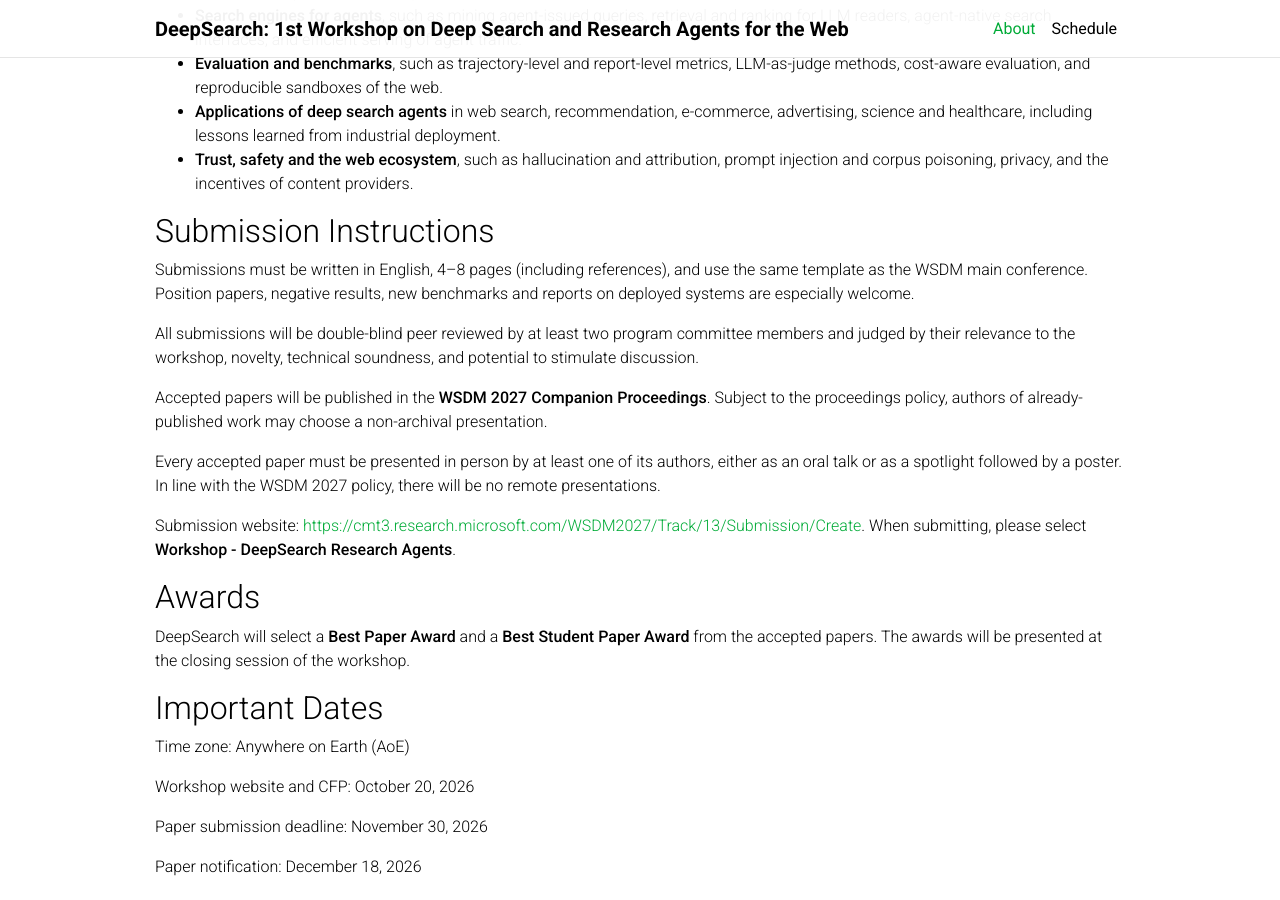
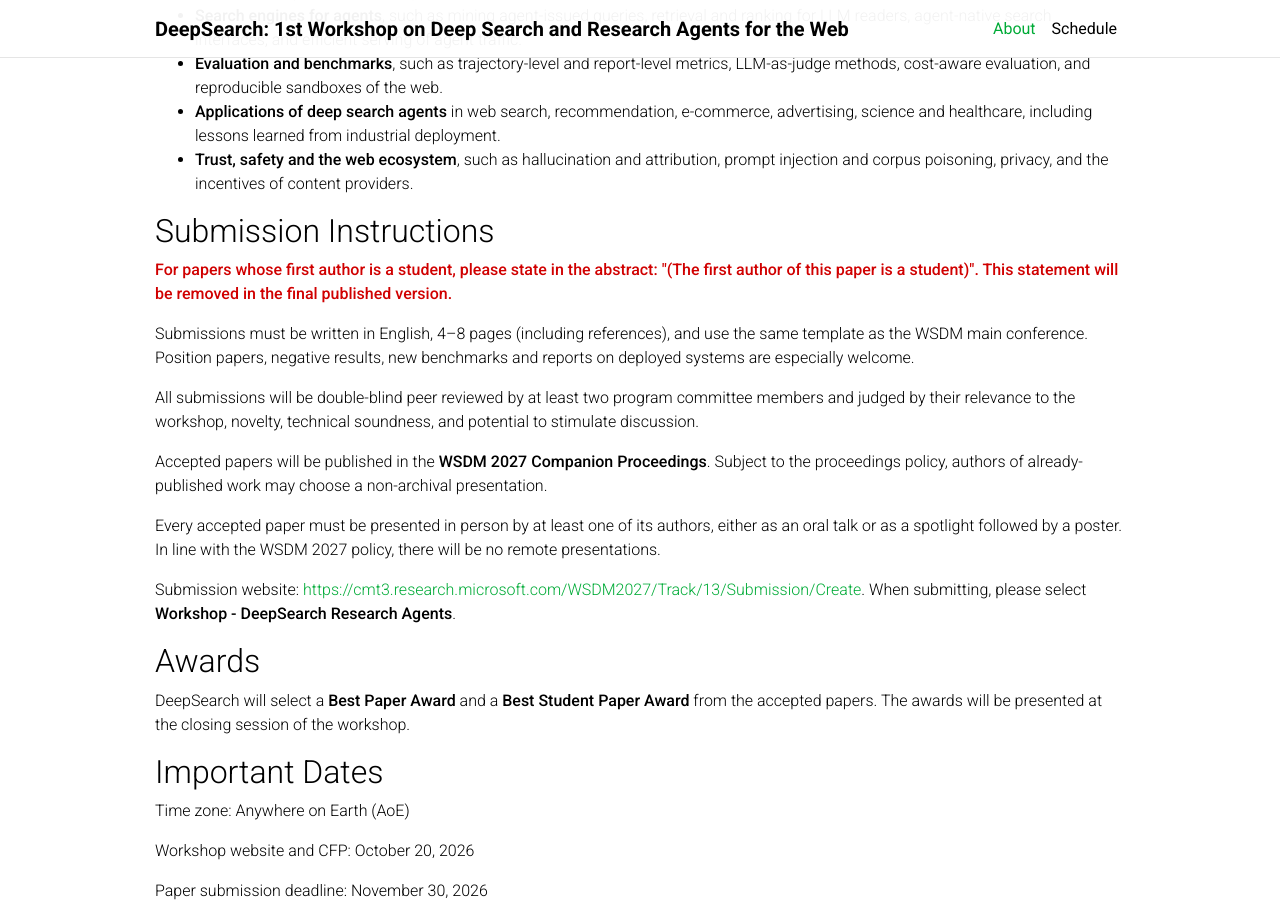
Before and after one commit to WSDM-Agent/1st-DeepSearch-Workshop-WSDM-2027, a Jekyll site: the page built from index.md, in a window 1280 px wide and 900 px high, scrolled down 1135 px. Built offline with Jekyll 4.4.1, drawn with Linux system fonts in a browser that asks for light colours.

Commit message:
Add student first-author notice to the submission instructions
Co-Authored-By: Claude Sonnet 5.5 <noreply@anthropic.com>

```diff
--- a/index.md
+++ b/index.md
@@ -31,6 +31,8 @@ The topics follow the life cycle of a deep search agent, from how it decides and
 - **Trust, safety and the web ecosystem**, such as hallucination and attribution, prompt injection and corpus poisoning, privacy, and the incentives of content providers.
 
 ## Submission Instructions
+
+<p><strong style="color:#d00000">For papers whose first author is a student, please state in the abstract: "(The first author of this paper is a student)". This statement will be removed in the final published version.</strong></p>
 
 Submissions must be written in English, 4–8 pages (including references), and use the same template as the WSDM main conference. Position papers, negative results, new benchmarks and reports on deployed systems are especially welcome.
 
```
